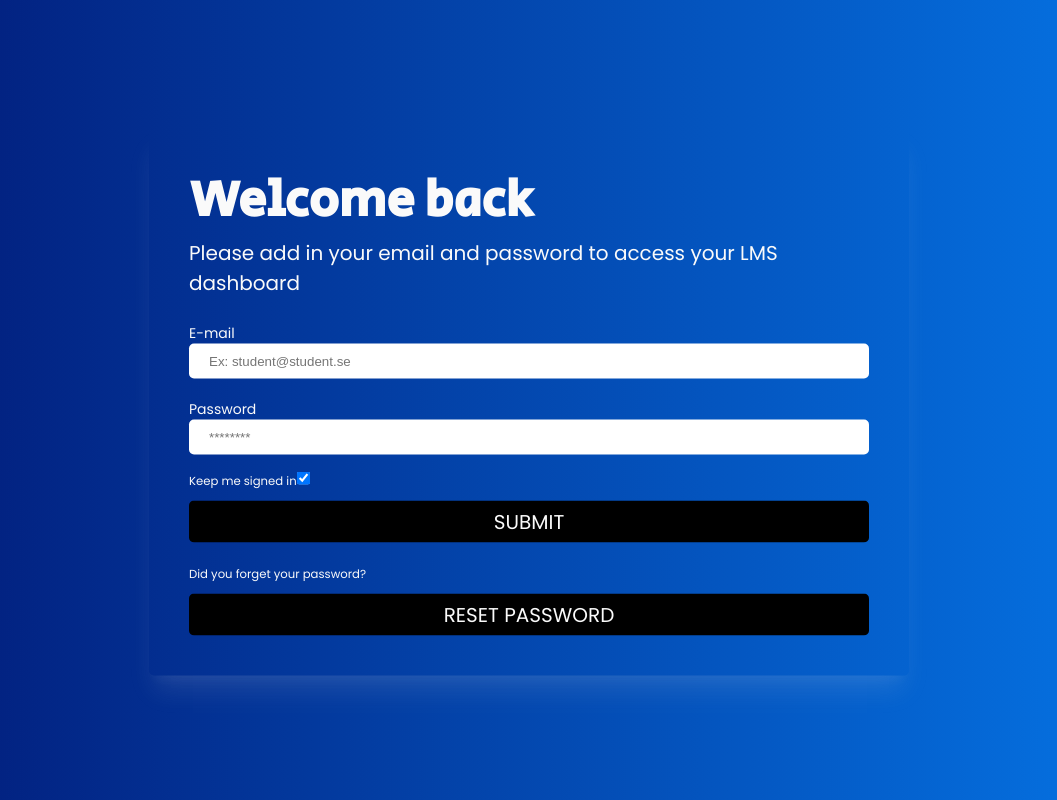
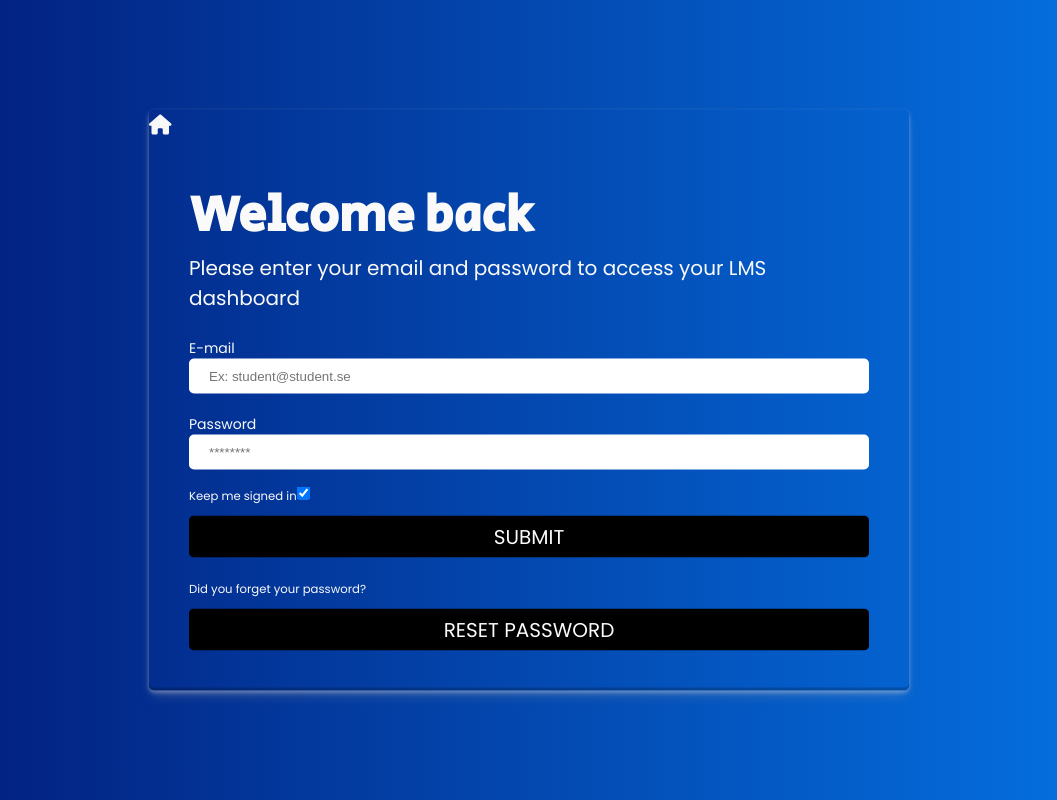
Before and after one commit to stu1612/lms-app-sb1, a React (Create React App) app: page /login in a window 1280 px wide. Shown: the whole page, without its empty margins (111-1168 px from the left). Built offline with nearby package versions, Linux system fonts and the light colour scheme.

Commit message:
Ready to test signup / login /recover password fucntions

```diff
--- /dev/null
+++ b/src/components/FormNotice.jsx
@@ -0,0 +1,14 @@
+import { Link } from "react-router-dom";
+
+export default function FormNotice({ title, link, btn }) {
+  return (
+    <div className="form-fields">
+      <label>
+        <small>{title}</small>
+      </label>
+      <Link to={link} className="btn btn-primary">
+        {btn}
+      </Link>
+    </div>
+  );
+}
--- /dev/null
+++ b/src/components/HomeIcon.jsx
@@ -0,0 +1,13 @@
+import { FontAwesomeIcon } from "@fortawesome/react-fontawesome";
+import { faHouse } from "@fortawesome/free-solid-svg-icons";
+import { Link } from "react-router-dom";
+
+export default function HomeIcon() {
+  return (
+    <div className="home-icon">
+      <Link to="/">
+        <FontAwesomeIcon icon={faHouse} />
+      </Link>
+    </div>
+  );
+}
--- /dev/null
+++ b/src/components/NavigateHome.jsx
@@ -0,0 +1,5 @@
+import React from "react";
+
+export default function NavigateHome() {
+  return <div>NavigateHome</div>;
+}
--- a/src/pages/Login.jsx
+++ b/src/pages/Login.jsx
@@ -1,11 +1,13 @@
 // NPM packages
 import { useState } from "react";
-import { useNavigate, Link } from "react-router-dom";
+import { useNavigate } from "react-router-dom";
+import FormNotice from "../components/FormNotice";
 
 // Project files
 import InputField from "../components/InputField";
 import form from "../data/login.json";
 import { loginUser } from "../firebase/fireAuth";
+import HomeIcon from "../components/HomeIcon";
 
 export default function Login() {
   const navigate = useNavigate();
@@ -35,11 +37,10 @@ export default function Login() {
 
   return (
     <div id="login" className="form-container">
+      <HomeIcon />
       <div className="form-content">
         <h2>Welcome back</h2>
-        <p>
-          Please add in your email and password to access your LMS dashboard
-        </p>
+        <p>Please enter your email and password to access your LMS dashboard</p>
         <form onSubmit={onLogin} className="form-fields">
           <InputField setup={form.email} state={[email, setEmail]} />
           <InputField setup={form.password} state={[password, setPassword]} />
@@ -50,14 +51,11 @@ export default function Login() {
           </label>
           <button className="btn btn-primary">Submit</button>
         </form>
-        <div className="form-fields">
-          <label>
-            <small>Did you forget your password?</small>
-          </label>
-          <Link to="/recover-password" className="btn btn-primary">
-            Reset password
-          </Link>
-        </div>
+        <FormNotice
+          title="Did you forget your password?"
+          link="/recover-password"
+          btn="reset password"
+        />
       </div>
     </div>
   );
--- a/src/pages/RecoverPassword.jsx
+++ b/src/pages/RecoverPassword.jsx
@@ -1,6 +1,7 @@
 // NPM packages
 import { useState } from "react";
-import { Link } from "react-router-dom";
+import FormNotice from "../components/FormNotice";
+import HomeIcon from "../components/HomeIcon";
 
 // Project files
 import InputField from "../components/InputField";
@@ -21,6 +22,7 @@ export default function RecoverPassword() {
 
   return (
     <div id="recover-password" className="form-container">
+      <HomeIcon />
       <div className="form-content">
         <h2>Recover Password</h2>
         <p>
@@ -28,19 +30,15 @@ export default function RecoverPassword() {
           request, check both inbox and spam to make sure you have recieved your
           password instructions.
         </p>
-        <p>Don't forget to check every inbox including the spam folder.</p>
         <form onSubmit={onRecover} className="form-fields">
           <InputField setup={form.email} state={[email, setEmail]} />
           <button className="btn btn-primary">Get new password</button>
         </form>
-        <div className="form-fields">
-          <label>
-            <small>Remebered your password?</small>
-          </label>
-          <Link to="/login" className="btn btn-primary">
-            go back
-          </Link>
-        </div>
+        <FormNotice
+          title="remebered your password"
+          link="/login"
+          btn="go back"
+        />
       </div>
     </div>
   );
--- a/src/pages/SignUp.jsx
+++ b/src/pages/SignUp.jsx
@@ -7,6 +7,7 @@ import validateString from "../scripts/validateString";
 import form from "../data/signUp.json";
 import { createUser } from "../firebase/fireAuth";
 import { createDocumentWithId } from "../firebase/fireStore";
+import HomeIcon from "../components/HomeIcon";
 
 export default function SignUp() {
   const navigate = useNavigate();
@@ -36,6 +37,7 @@ export default function SignUp() {
 
   return (
     <div id="sign-up" className="form-container">
+      <HomeIcon />
       <div className="form-content">
         <h2>Sign Up</h2>
         <p>Please complete all fields so that we can get you started !</p>
--- a/src/styles/organisms/forms.css
+++ b/src/styles/organisms/forms.css
@@ -5,8 +5,9 @@
   left: 50%;
   position: absolute;
   border-radius: 5px;
-  box-shadow: rgba(235, 233, 233, 0.1) 0px 20px 25px -5px,
-    rgba(245, 244, 244, 0.04) 0px 10px 10px -5px;
+  box-shadow: rgba(233, 231, 231, 0.4) 0px 2px 4px,
+    rgba(166, 165, 165, 0.3) 0px 7px 13px -3px,
+    rgba(0, 0, 0, 0.2) 0px -3px 0px inset;
 }
 
 .form-content {
```
